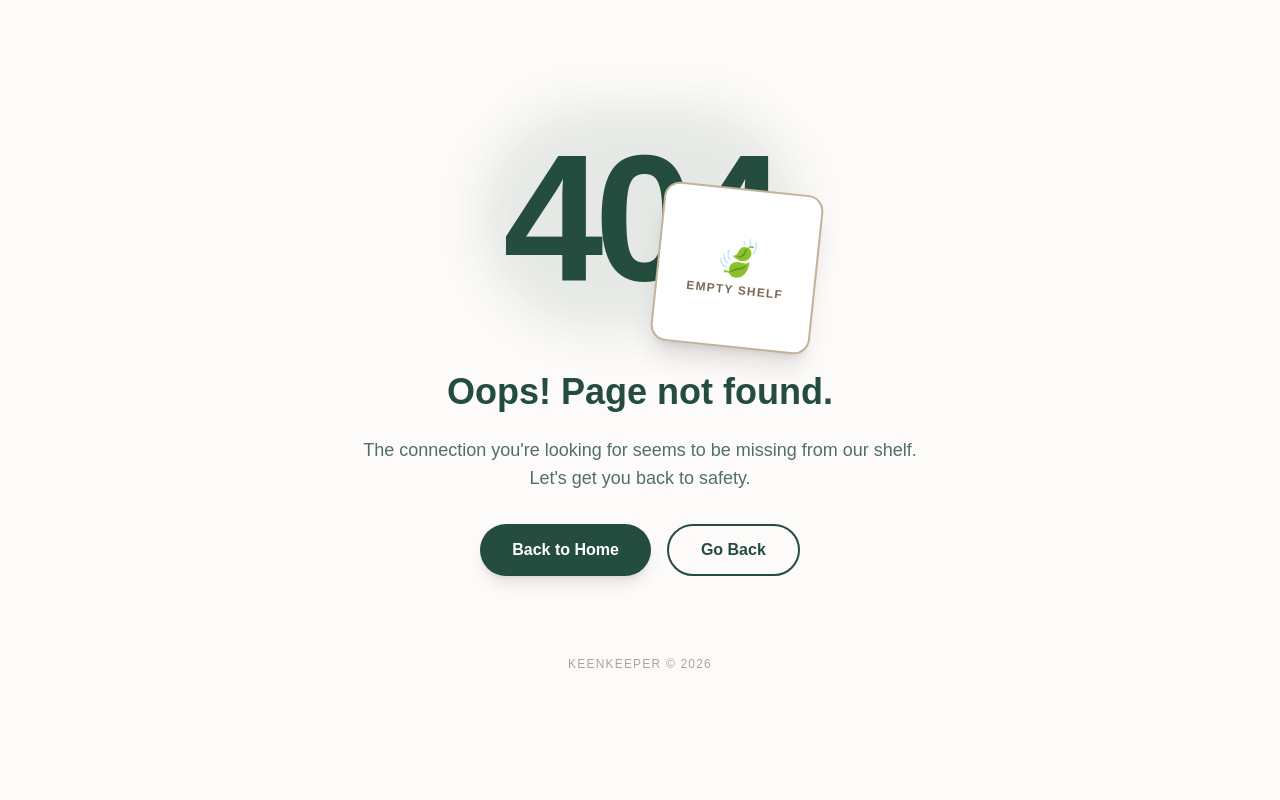
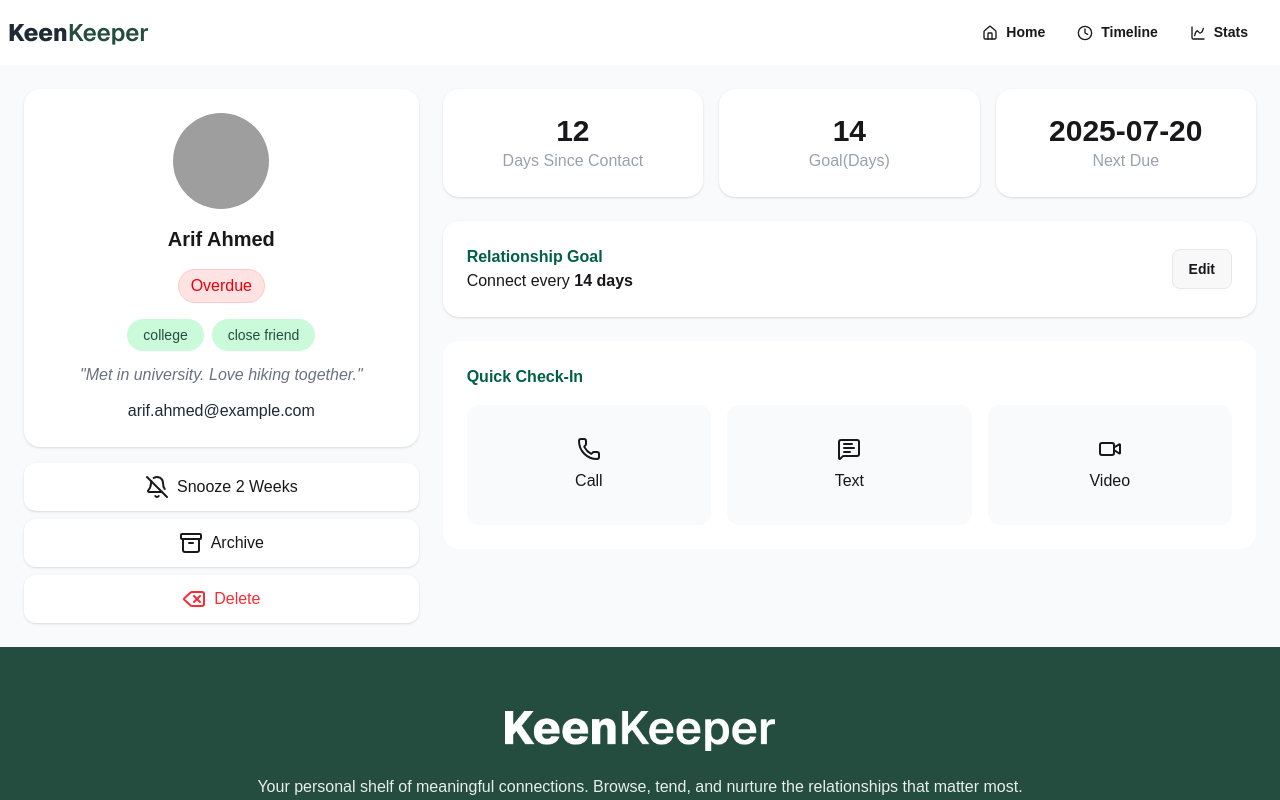
Before and after one commit to kabir31416/ph-assignment-seven, a React (Vite) app: page /friendsdetails/1 in a window 1280 px wide. Before the commit this address had no page. Shown: the top 800 px of the page. Built offline with nearby package versions, Linux system fonts and the light colour scheme; grey boxes are pictures that could not be loaded.

Commit message:
Friends details page added

```diff
--- a/src/components/AllFriends.jsx
+++ b/src/components/AllFriends.jsx
@@ -9,20 +9,15 @@ const friendsPromise = fetch('/friends.json').then(res => res.json());
 const AllFriends = () => {
 
     const friendsData = use(friendsPromise)
-    console.log(friendsData)
-
 
     return (
         <div className='pb-20'>
-
             <h1 className='font-semibold text-2xl py-4'>Your friends</h1>
-
-            <div className='grid grid-cols-4 gap-8'>
+            <div className='grid grid-cols-1 lg:grid-cols-4 gap-8'>
                 {
-                friendsData.map(friend => <Cards key={friend.id} friend={friend}></Cards>)
-            }
+                    friendsData.map(friend => <Cards key={friend.id} friend={friend}></Cards>)
+                }
             </div>
-
         </div>
     );
 };
--- a/src/components/Cards.jsx
+++ b/src/components/Cards.jsx
@@ -1,4 +1,5 @@
 import React from 'react';
+import { Link } from 'react-router';
 
 const Cards = ({ friend }) => {
 
@@ -9,13 +10,10 @@ const Cards = ({ friend }) => {
     };
 
     return (
-        <div className='card bg-base-100 card-xs shadow-sm p-6 flex flex-col gap-3 items-center justify-center'>
+        <Link to={`/friendsdetails/${friend.id}`} className='card bg-base-100 card-xs shadow-sm p-6 flex flex-col gap-3 items-center justify-center'>
             <img className='rounded-full h-20 w-20' src={friend.picture} alt="" />
-
             <h2 className='font-semibold text-2xl'>{friend.name}</h2>
-
             <p>{friend.days_since_contact}d ago</p>
-
             <div className='flex gap-2'>
                 {
                     friend.tags.map((tag, index) => (
@@ -23,12 +21,10 @@ const Cards = ({ friend }) => {
                     ))
                 }
             </div>
-
             <div className={`px-3 py-1 rounded-full border ${statusStyles[friend.status] || 'bg-gray-100'}`}>
                 {friend.status}
             </div>
-
-        </div>
+        </Link>
     );
 };
 
--- a/src/pages/FriendsDetails.jsx
+++ b/src/pages/FriendsDetails.jsx
@@ -1,9 +1,104 @@
-import React from 'react';
+import { Archive, BellOff, Delete, MessageSquareText, Phone, PhoneCall, Video } from 'lucide-react';
+import React, { use } from 'react';
+import { useParams } from 'react-router';
+
+const friendsPromise = fetch('/friends.json').then(res => res.json());
 
 const FriendsDetails = () => {
+
+    const statusStyles = {
+        Overdue: "bg-red-100 text-red-600 border-red-200",
+        On_Track: "bg-green-800 text-white border-green-200",
+        Almost_Due: "bg-blue-100 text-blue-600 border-blue-200",
+    };
+
+    const friendsData = use(friendsPromise)
+    const params = useParams()
+    const getFriends = friendsData.find(friend => friend.id == params.id)
+
     return (
-        <div>
-            <h1>this is friends details page</h1>
+        <div className='bg-[#F8FAFC]'>
+            <div className='container mx-auto'>
+                <div className="grid grid-cols-1 md:grid-cols-12 gap-6 p-6 bg-gray-50">
+                    <div className="md:col-span-4 space-y-4">
+                        <div className="bg-white p-6 rounded-2xl shadow-sm text-center ">
+                            <img src={getFriends.picture} className="w-24 h-24 rounded-full mx-auto" />
+                            <h2 className="text-xl font-bold mt-4">{getFriends.name}</h2>
+
+                            <div className={`px-3 py-1 my-4 rounded-full border w-fit mx-auto ${statusStyles[getFriends.status] || 'bg-gray-100'}`}>
+                                {getFriends.status}
+                            </div>
+
+                            <div className='flex gap-2 justify-center'>
+                                {
+                                    getFriends.tags.map((tag, index) => (
+                                        <span key={index} className="px-4 py-1.5 bg-[#CBFADB] text-[#244D3F] text-sm font-medium rounded-full">{tag} </span>
+                                    ))
+                                }
+                            </div>
+                            <p className="italic text-gray-500 my-3">"{getFriends.bio}"</p>
+                            <p className=" text-gray-800">{getFriends.email}</p>
+                        </div>
+
+
+                        <div className="space-y-2">
+                            <button className="w-full py-3 bg-white rounded-xl flex items-center justify-center gap-2 shadow-sm">
+                                <BellOff /> Snooze 2 Weeks
+                            </button>
+                            <button className="w-full py-3 bg-white rounded-xl flex items-center justify-center gap-2 shadow-sm">
+                                <Archive /> Archive
+                            </button>
+                            <button className="w-full py-3 bg-white rounded-xl text-red-500 flex items-center justify-center gap-2 shadow-sm">
+                                <Delete /> Delete
+                            </button>
+                        </div>
+                    </div>
+
+                    <div className="md:col-span-8 space-y-6">
+                        <div className="grid grid-cols-1 md:grid-cols-3 gap-4">
+                            <div className="bg-white p-6 rounded-2xl text-center shadow-sm">
+                                <h1 className="text-3xl font-bold">{getFriends.days_since_contact}</h1>
+                                <p className="text-gray-400">Days Since Contact</p>
+                            </div>
+                            <div className="bg-white p-6 rounded-2xl text-center shadow-sm">
+                                <h1 className="text-3xl font-bold">{getFriends.goal}</h1>
+                                <p className="text-gray-400">Goal(Days)</p>
+                            </div>
+                            <div className="bg-white p-6 rounded-2xl text-center shadow-sm">
+                                <h1 className="text-3xl font-bold">{getFriends.next_due_date}</h1>
+                                <p className="text-gray-400">Next Due</p>
+                            </div>
+                        </div>
+
+                        <div className="bg-white p-6 rounded-2xl flex justify-between items-center shadow-sm">
+                            <div>
+                                <h3 className="text-emerald-800 font-semibold">Relationship Goal</h3>
+                                <p>Connect every <span className="font-bold">{getFriends.goal} days</span></p>
+                            </div>
+                            <button className="px-4 py-1 btn rounded-lg">Edit</button>
+                        </div>
+
+                        <div className="bg-white p-6 rounded-2xl">
+                            <h3 className="text-emerald-800 font-semibold mb-4">Quick Check-In</h3>
+                            <div className="grid grid-cols-3 gap-4">
+                                <button className="py-8 bg-gray-50 rounded-xl hover:bg-gray-100 flex flex-col items-center gap-2">
+                                    <Phone /> Call
+                                </button>
+                                <button className="py-8 bg-gray-50 rounded-xl hover:bg-gray-100 flex flex-col items-center gap-2">
+                                    <MessageSquareText /> Text
+                                </button>
+                                <button className="py-8 bg-gray-50 rounded-xl hover:bg-gray-100 flex flex-col items-center gap-2">
+                                    <Video /> Video
+                                </button>
+
+                            </div>
+                        </div>
+
+                    </div>
+                </div>
+            </div>
+
+
         </div>
     );
 };
--- a/src/pages/HomePage.jsx
+++ b/src/pages/HomePage.jsx
@@ -1,13 +1,18 @@
 import React from 'react';
 import HeroSection from '../components/HeroSection';
 import AllFriends from '../components/AllFriends';
+import { useParams } from 'react-router';
 
 const HomePage = () => {
+
+    const params = useParams()
+    console.log(params)
+
     return (
-        <div className='bg-[#F8FAFC]'>
+        <div className='bg-[#F8FAFC] p-2'>
             <div className='container mx-auto'>
                 <HeroSection></HeroSection>
-            <AllFriends></AllFriends>
+                <AllFriends></AllFriends>
             </div>
         </div>
     );
```
Also changed, not shown: src/routes/Routes.jsx (+8 -2 lines).
